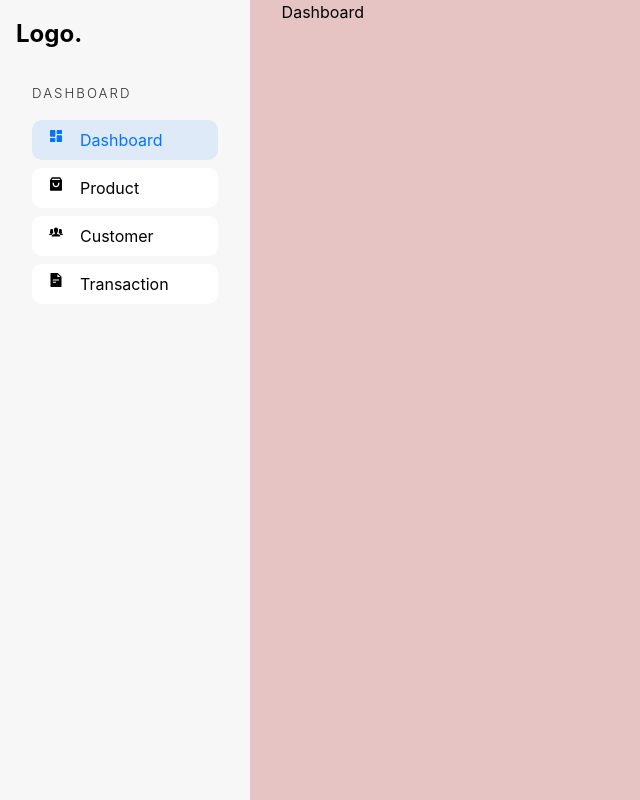
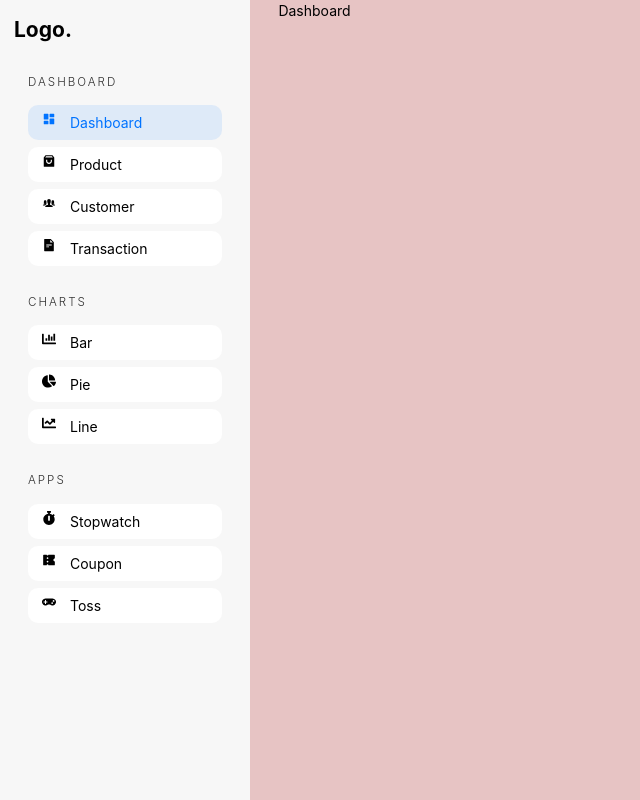
Before and after one commit to PriyaIET/MERN_Ecommerce_App, a React (Vite) app in the folder ecommerce-frontend/: page /admin/dashboard in a window 1280 px wide. Shown: the whole page, without its empty margins (0-640 px from the left). Built offline with nearby package versions, Linux system fonts and the light colour scheme.

Commit message:
sidebar completed

```diff
--- a/ecommerce-frontend/src/components/AdminSidebar.tsx
+++ b/ecommerce-frontend/src/components/AdminSidebar.tsx
@@ -1,15 +1,53 @@
-import { RiDashboardFill, RiShoppingBag3Fill } from "react-icons/ri";
+import { RiDashboardFill, RiShoppingBag3Fill, RiCoupon3Fill } from "react-icons/ri";
 import { AiFillFileText } from "react-icons/ai";
 import { IoIosPeople } from "react-icons/io";
 import { Link, Location, useLocation } from "react-router-dom";
 import { IconType } from "react-icons";
+import {FaChartBar, FaChartLine, FaChartPie, FaStopwatch, FaGamepad} from "react-icons/fa"
 
 const AdminSidebar = () => {
   const location = useLocation();
   return (
     <aside>
       <h2>Logo.</h2>
-      <div>
+      {/* <div>
+        <h5>Dashboard</h5>
+        <ul>
+          <Li
+            url="/admin/dashboard"
+            text="Dashboard"
+            location={location}
+            Icon={RiDashboardFill}
+          />
+          <Li
+            url="/admin/product"
+            text="Product"
+            location={location}
+            Icon={RiShoppingBag3Fill}
+          />
+          <Li
+            url="/admin/customer"
+            text="Customer"
+            location={location}
+            Icon={IoIosPeople}
+          />
+          <Li
+            url="/admin/transaction"
+            text="Transaction"
+            location={location}
+            Icon={AiFillFileText}
+          />
+        </ul>
+      </div> */}
+      <DivOne location = {location}/>
+      <DivTwo location = {location}/>
+      <DivThree location = {location}/>
+    </aside>
+  );
+};
+
+const DivOne = ({location}:{location:Location})=>{
+   return <div>
         <h5>Dashboard</h5>
         <ul>
           <Li
@@ -38,10 +76,58 @@ const AdminSidebar = () => {
           />
         </ul>
       </div>
-    </aside>
-  );
-};
+}
+const DivTwo = ({location}:{location:Location})=>{
+  return <div>
+       <h5>Charts</h5>
+       <ul>
+         <Li
+           url="/admin/chart/bar"
+           text="Bar"
+           location={location}
+           Icon={FaChartBar}
+         />
+         <Li
+           url="/admin/chart/pie"
+           text="Pie"
+           location={location}
+           Icon={FaChartPie}
+         />
+         <Li
+           url="/admin/chart/line"
+           text="Line"
+           location={location}
+           Icon={FaChartLine}
+         />
+       </ul>
+     </div>
+}
 
+const DivThree = ({location}:{location:Location})=>{
+  return <div>
+       <h5>Apps</h5>
+       <ul>
+         <Li
+           url="/admin/app/stopwatch"
+           text="Stopwatch"
+           location={location}
+           Icon={FaStopwatch}
+         />
+         <Li
+           url="/admin/app/coupon"
+           text="Coupon"
+           location={location}
+           Icon={RiCoupon3Fill}
+         />
+         <Li
+           url="/admin/app/toss"
+           text="Toss"
+           location={location}
+           Icon={FaGamepad}
+         />
+       </ul>
+     </div>
+}
 interface LiProps {
   url: string;
   text: string;
--- a/ecommerce-frontend/src/styles/app.scss
+++ b/ecommerce-frontend/src/styles/app.scss
@@ -4,6 +4,7 @@
     font-family: Inter, system-ui, Avenir, Arial, Helvetica, sans-serif;
     line-height: 1.5;
     font-weight: 400;
+    font-size: 14px;
 }
 
 *{
```
